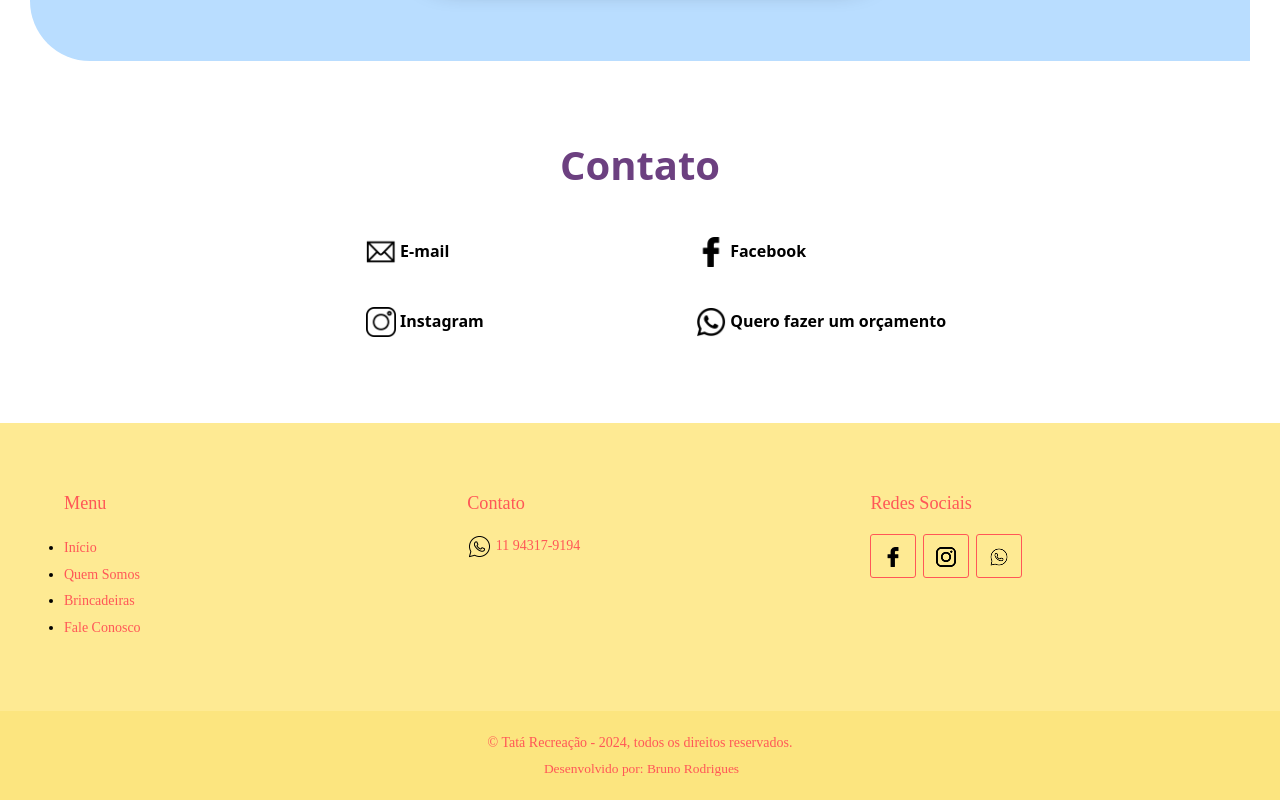
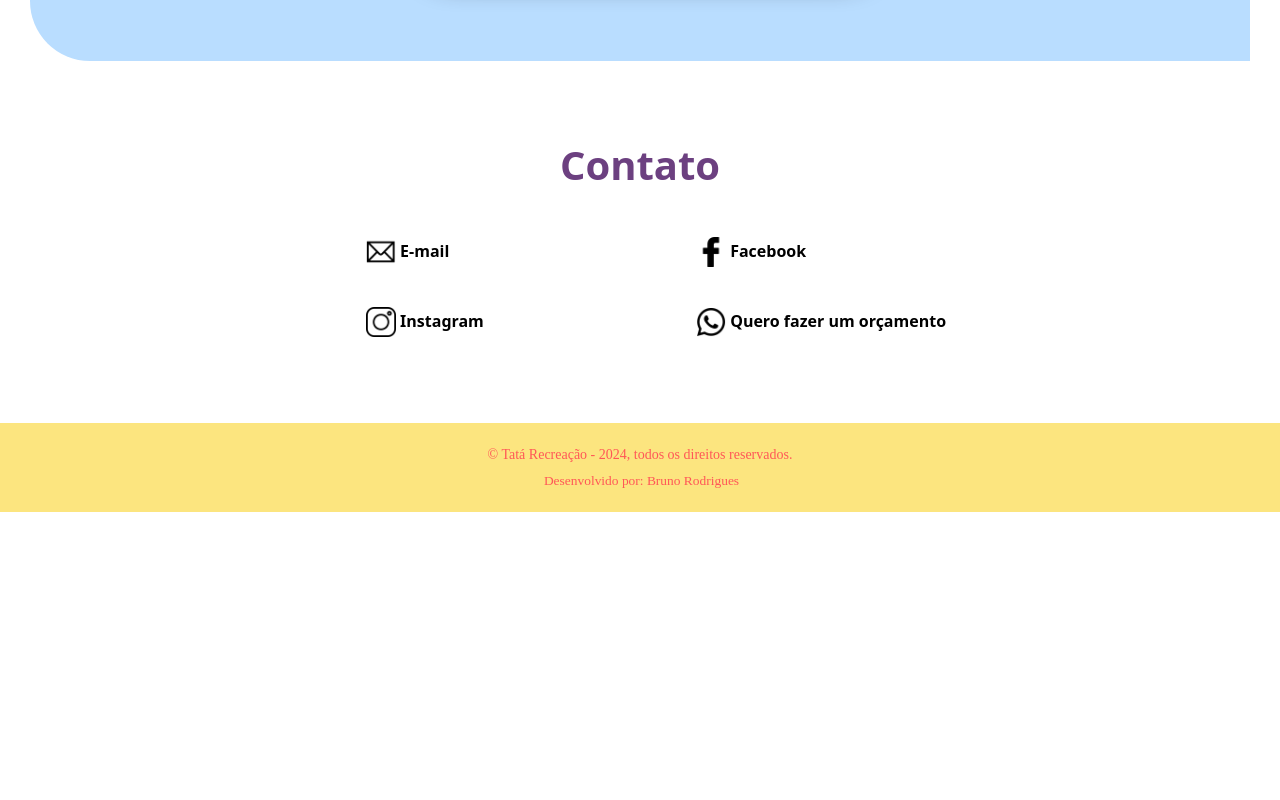
Before and after one commit to brunolk1/projeto-recreacao, an Angular app: page / in a window 1280 px wide. Shown: the part 5667-6467 px from the top of the page. After the commit the page ends 6179 px from the top, so only its background shows below. Built offline with nearby package versions, Linux system fonts and the light colour scheme.

Commit message:
coloquei somente o footer simples

```diff
--- a/src/app/shared/footer/footer.component.html
+++ b/src/app/shared/footer/footer.component.html
@@ -1,6 +1,6 @@
 <footer class="main_footer container">
 
-    <div class="content">
+    <!--<div class="content">
 
         <div class="colfooter">
 
@@ -15,16 +15,16 @@
 
             </ul>
 
-        </div><!--Col Footer 1-->
+        </div>Col Footer 1
 
         <div class="colfooter">
 
            <h3 class="titleFooter"> Contato</h3>
-           <!--<p><i class="icon icon-mail"></i> </p>-->
+           <p><i class="icon icon-mail"></i> </p>
            <p><i class="icon icon-phone"><img class="whats" src="../../../assets/img/pngegg.png" alt=""></i> 11 94317-9194</p>
 
 
-        </div><!--Col Footer 2-->
+        </div>Col Footer 2
 
         <div class="colfooter">
 
@@ -35,12 +35,12 @@
            <a href="https://wa.me//5511943179194?text= Olá tudo bem? Poderia me falar mais sobre?" target="_blank" class="botao"><span> <i class="icon icon-twitter"><img class="img" src="../../../assets/img/pngegg3.png" alt=""></i> </span></a>
 
 
-        </div><!--Col Footer 3-->
+        </div>Col Footer 3
 
 
         <div class="clear"></div>
 
-    </div><!--Contant-->
+    </div>Contant-->
 
     <div class="main_footer_copy">
 
```
